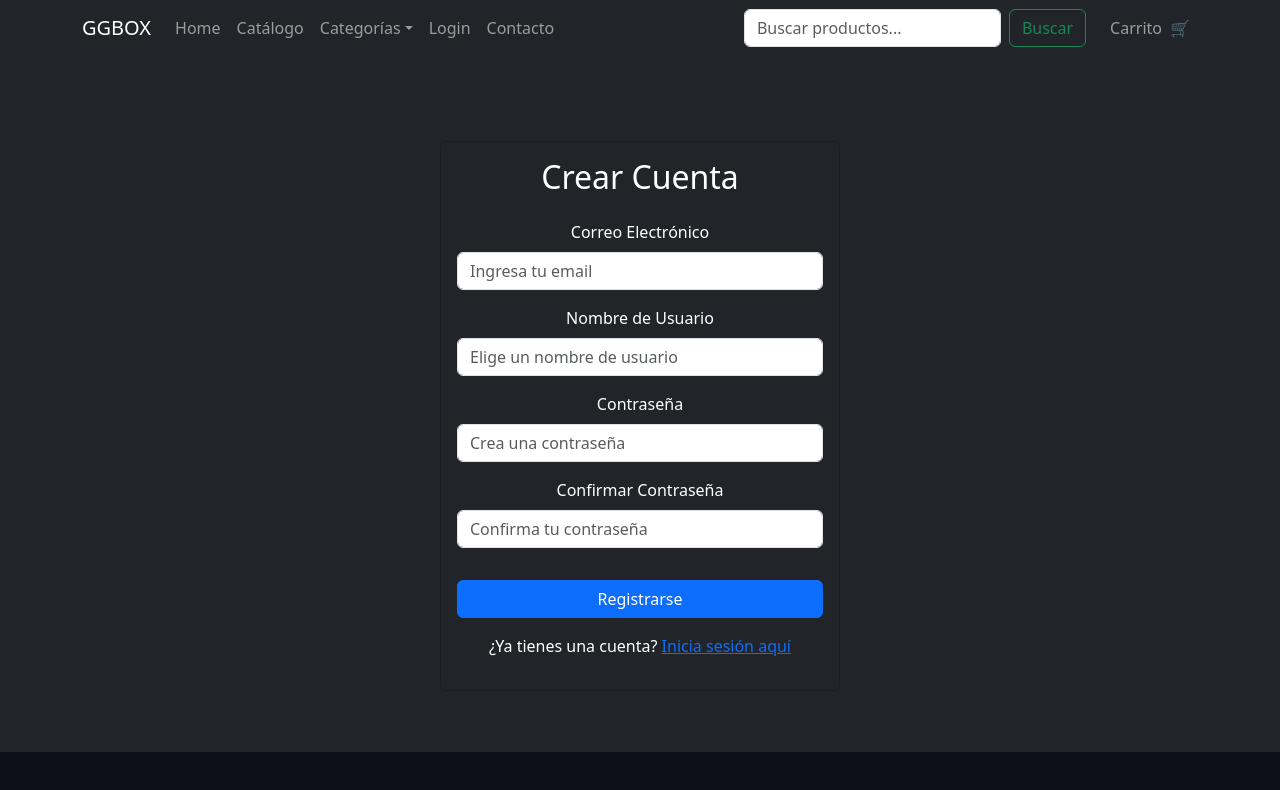
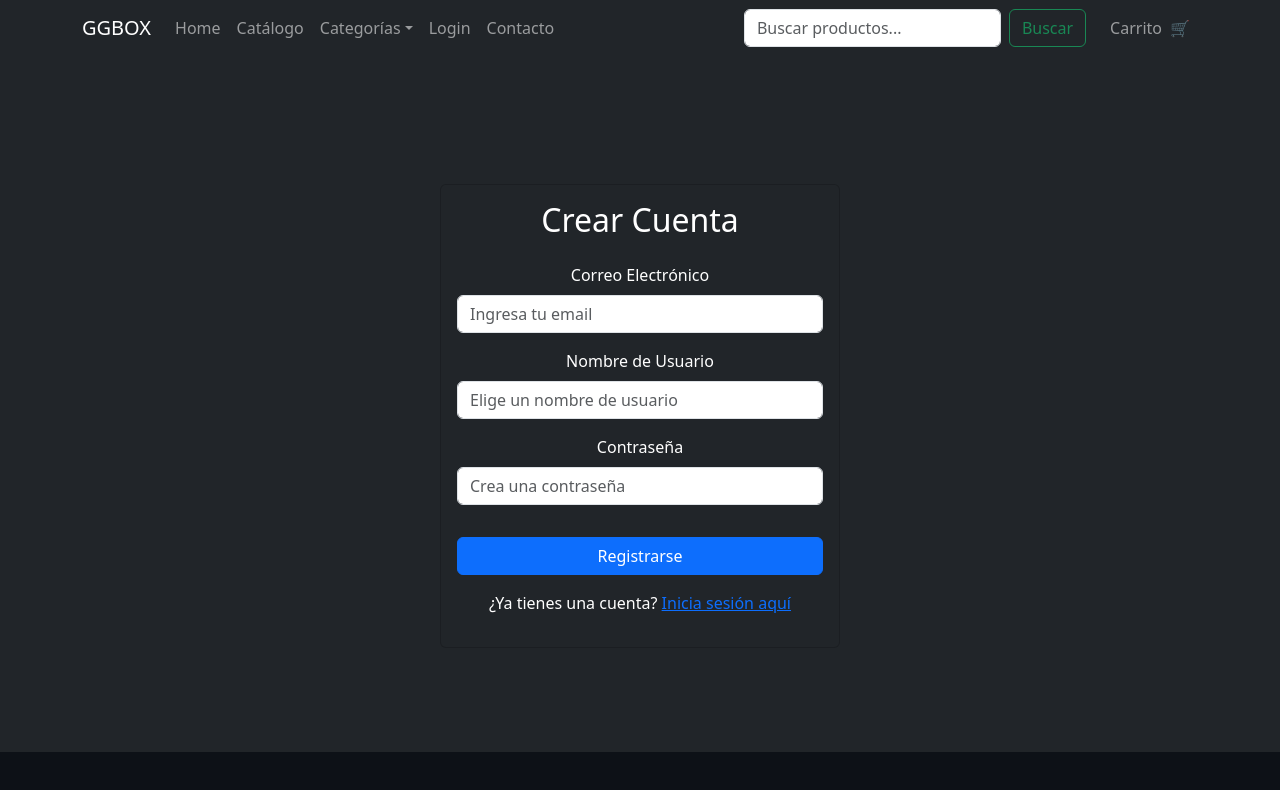
Before and after one commit to vnhert/GgBoxReact, a React (Create React App) app: page /registro in a window 1280 px wide. Shown: the top 790 px of the page. Built offline with nearby package versions, Linux system fonts and the light colour scheme.

Commit message:
add validacion
Se añadió validación de la contraseña de almenos 8 caracteres y el registrar con exito

```diff
--- a/src/pages/RegistroPage.js
+++ b/src/pages/RegistroPage.js
@@ -1,38 +1,127 @@
-import React from 'react';
-import { Container, Form, Button, Card } from 'react-bootstrap';
+import React, { useState } from 'react';
+// Importamos 'Alert' para los mensajes
+import { Container, Form, Button, Card, Alert } from 'react-bootstrap';
 import { Link } from 'react-router-dom';
 
 function RegistroPage() {
+  // --- Estados para los campos ---
+  const [email, setEmail] = useState('');
+  const [username, setUsername] = useState('');
+  const [password, setPassword] = useState('');
+
+  // --- Estados para los mensajes ---
+  const [error, setError] = useState(null); // Un solo estado para todos los errores
+  const [successMessage, setSuccessMessage] = useState(null);
+
+  /**
+   * Manejador para el envío del formulario
+   */
+  const handleSubmit = (e) => {
+    // 1. Evita que la página se recargue
+    e.preventDefault();
+
+    // 2. Limpiamos mensajes anteriores
+    setSuccessMessage(null);
+    setError(null);
+
+    // --- 3. Validación (la parte que pediste) ---
+
+    // Revisamos el nombre de usuario
+    if (!username) {
+      setError('Debes ingresar un nombre de usuario.');
+      return; // Detiene la ejecución
+    }
+
+    // Revisamos el email
+    if (!email.includes('@')) {
+      setError('Por favor, ingresa un correo electrónico válido (debe tener @).');
+      return; // Detiene la ejecución
+    }
+
+    // Revisamos la contraseña
+    if (password.length < 8) {
+      setError('La contraseña debe tener al menos 8 caracteres.');
+      return; // Detiene la ejecución
+    }
+
+    // --- 4. Si llegamos aquí, todo es VÁLIDO ---
+
+    console.log('Enviando datos de registro:', { email, username, password });
+
+    // Mostramos el mensaje de éxito
+    setSuccessMessage('¡Registrado con éxito!');
+
+    // Limpiamos el formulario
+    setEmail('');
+    setUsername('');
+    setPassword('');
+  };
+
   return (
     <Container className="d-flex justify-content-center align-items-center" style={{ minHeight: '80vh' }}>
       <Card bg="dark" text="white" style={{ width: '25rem' }}>
         <Card.Body>
           <h2 className="text-center mb-4">Crear Cuenta</h2>
-          <Form>
+
+          {/* === MOSTRAR MENSAJE DE ÉXITO === */}
+          {successMessage && (
+            <Alert variant="success">
+              {successMessage}
+            </Alert>
+          )}
+
+          {/* === MOSTRAR MENSAJE DE ERROR === */}
+          {error && (
+            <Alert variant="danger">
+              {error}
+            </Alert>
+          )}
+
+          {/* Le pasamos el 'handleSubmit' al 'onSubmit' del Form */}
+          <Form onSubmit={handleSubmit}>
+
+            {/* --- CAMPO EMAIL --- */}
             <Form.Group className="mb-3" controlId="formRegisterEmail">
               <Form.Label>Correo Electrónico</Form.Label>
-              <Form.Control type="email" placeholder="Ingresa tu email" required />
+              <Form.Control
+                type="email"
+                placeholder="Ingresa tu email"
+                value={email}
+                // Actualizamos el estado cada vez que el usuario escribe
+                onChange={(e) => setEmail(e.target.value)}
+                required
+              />
             </Form.Group>
 
+            {/* --- CAMPO NOMBRE DE USUARIO --- */}
             <Form.Group className="mb-3" controlId="formRegisterUsername">
               <Form.Label>Nombre de Usuario</Form.Label>
-              <Form.Control type="text" placeholder="Elige un nombre de usuario" required />
+              <Form.Control
+                type="text"
+                placeholder="Elige un nombre de usuario"
+                value={username}
+                onChange={(e) => setUsername(e.target.value)}
+                required
+              />
             </Form.Group>
 
+            {/* --- CAMPO CONTRASEÑA --- */}
             <Form.Group className="mb-3" controlId="formRegisterPassword">
               <Form.Label>Contraseña</Form.Label>
-              <Form.Control type="password" placeholder="Crea una contraseña" required />
-            </Form.Group>
-
-            <Form.Group className="mb-3" controlId="formRegisterConfirmPassword">
-              <Form.Label>Confirmar Contraseña</Form.Label>
-              <Form.Control type="password" placeholder="Confirma tu contraseña" required />
+              <Form.Control
+                type="password"
+                placeholder="Crea una contraseña"
+                value={password}
+                onChange={(e) => setPassword(e.target.value)}
+                required
+              />
             </Form.Group>
 
             <Button variant="primary" type="submit" className="w-100 mt-3">
               Registrarse
             </Button>
           </Form>
+
           <div className="text-center mt-3">
             <p>¿Ya tienes una cuenta? <Link to="/login">Inicia sesión aquí</Link></p>
           </div>
@@ -42,5 +131,4 @@ function RegistroPage() {
   );
 }
 
-
 export default RegistroPage;
```
Also changed, not shown: 1 other file (tests, documents, lock files or other folders).
